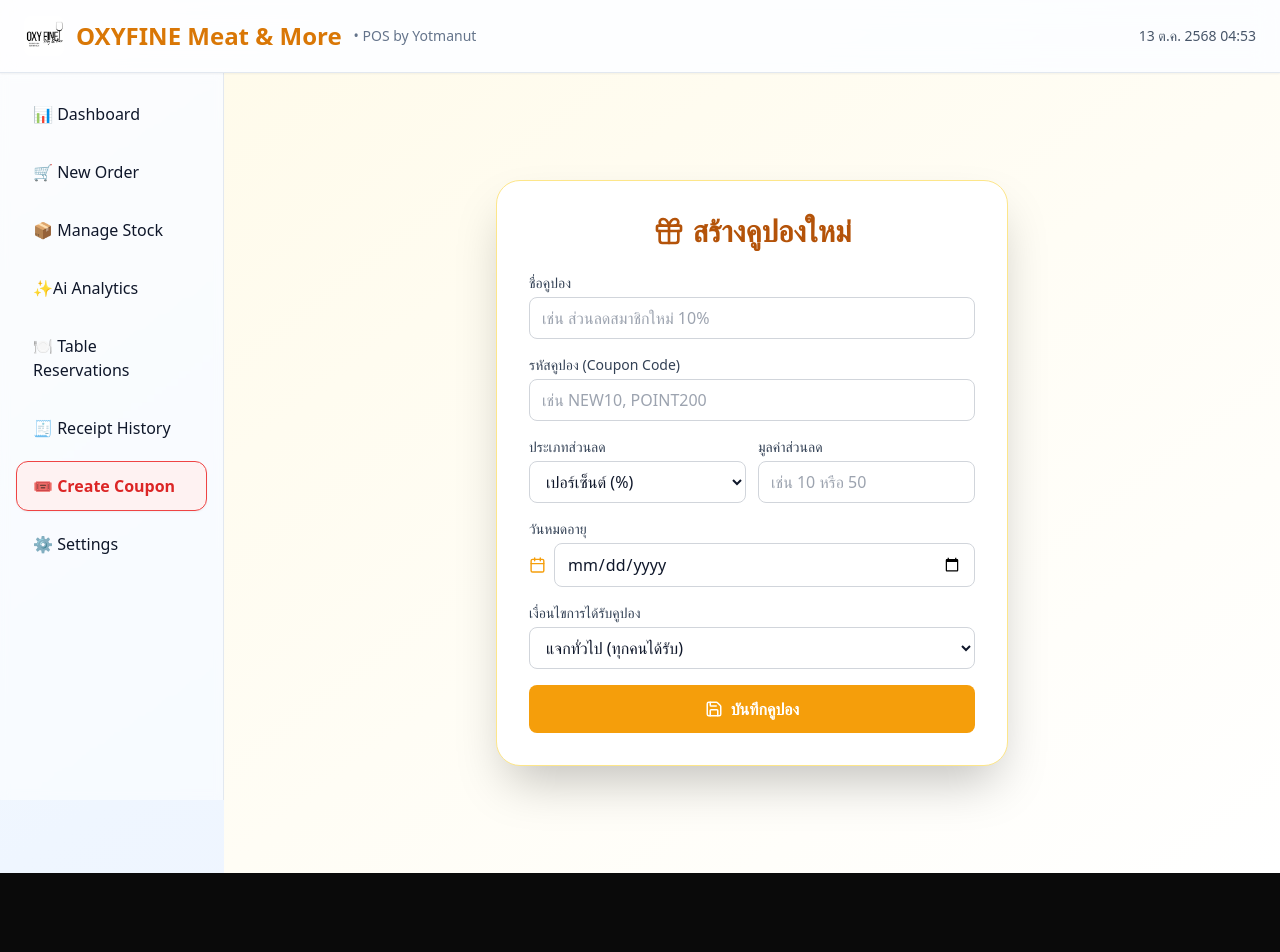
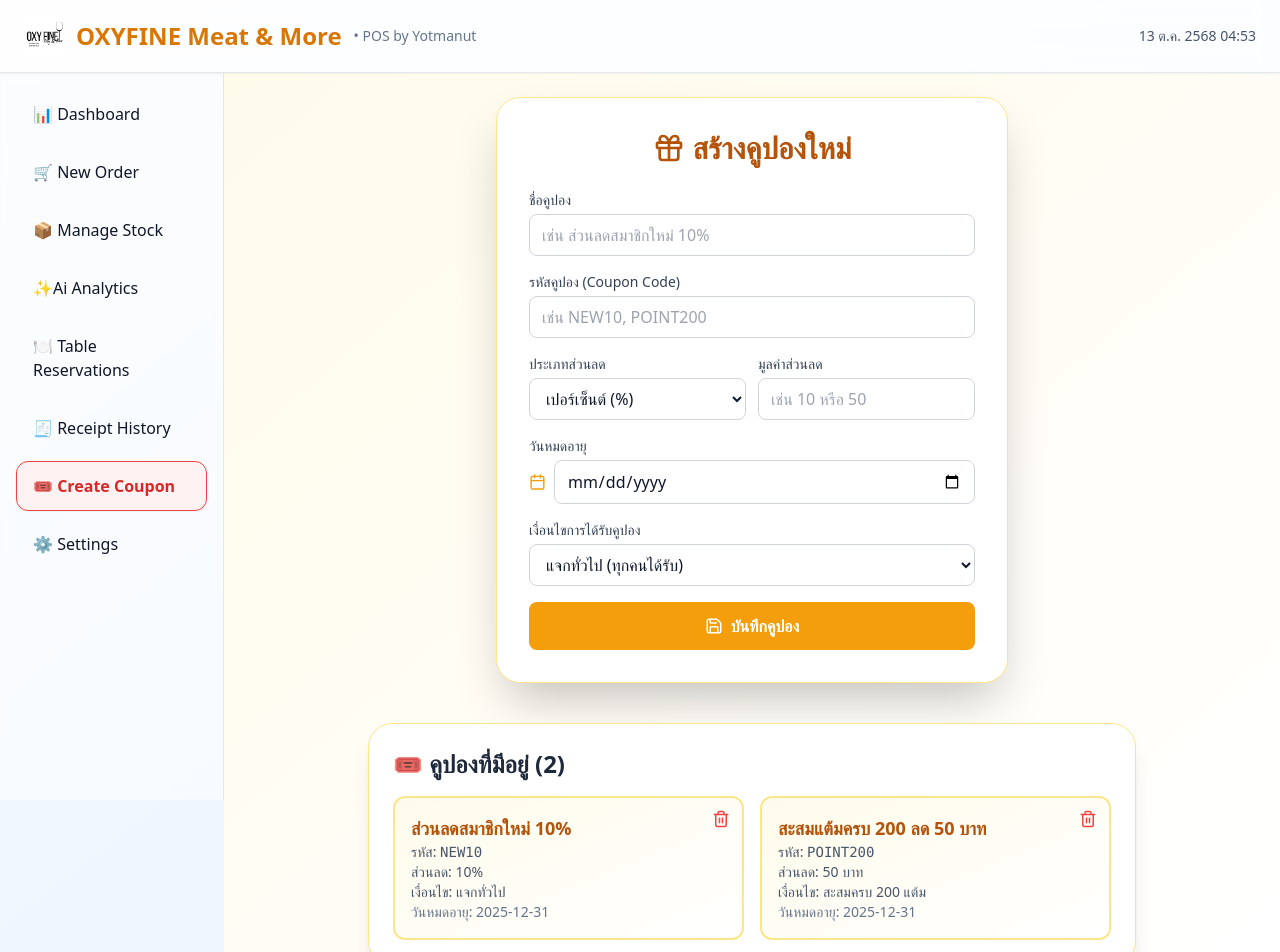
Before and after one commit to ryu-chirachot/Oxy-POS, a React (Vite) app: page /create-coupon in a window 1280 px wide. Shown: the top 952 px of the page. Before the commit the page ends 873 px from the top, so only its background shows below. Built offline with nearby package versions, Linux system fonts and the light colour scheme.

Commit message:
edit admincouponcreate

```diff
--- a/src/pages/AdminCouponCreate.jsx
+++ b/src/pages/AdminCouponCreate.jsx
@@ -1,5 +1,5 @@
 import React, { useState } from "react";
-import { Gift, Save, Calendar, Percent } from "lucide-react";
+import { Gift, Save, Calendar, Trash2 } from "lucide-react";
 
 export default function CreateCouponPage() {
   const [form, setForm] = useState({
@@ -12,6 +12,29 @@ export default function CreateCouponPage() {
     conditionValue: "",
   });
 
+  // ✅ เก็บรายการคูปองทั้งหมด
+  const [coupons, setCoupons] = useState([
+    {
+      id: 1,
+      title: "ส่วนลดสมาชิกใหม่ 10%",
+      code: "NEW10",
+      type: "percent",
+      value: 10,
+      expiry: "2025-12-31",
+      condition: "none",
+    },
+    {
+      id: 2,
+      title: "สะสมแต้มครบ 200 ลด 50 บาท",
+      code: "POINT200",
+      type: "amount",
+      value: 50,
+      expiry: "2025-12-31",
+      condition: "points",
+      conditionValue: 200,
+    },
+  ]);
+
   const handleChange = (e) => {
     const { name, value } = e.target;
     setForm((prev) => ({ ...prev, [name]: value }));
@@ -20,11 +43,18 @@ export default function CreateCouponPage() {
   const handleSubmit = (e) => {
     e.preventDefault();
     if (!form.title || !form.code || !form.value) {
-      alert("กรุณากรอกข้อมูลให้ครบถ้วน");
+      alert("⚠️ กรุณากรอกข้อมูลให้ครบถ้วน");
       return;
     }
-    console.log("✅ Coupon Created:", form);
+
+    const newCoupon = {
+      ...form,
+      id: Date.now(),
+    };
+
+    setCoupons((prev) => [...prev, newCoupon]);
     alert(`🎁 สร้างคูปองใหม่สำเร็จ!\n\nชื่อ: ${form.title}\nโค้ด: ${form.code}`);
+
     setForm({
       title: "",
       code: "",
@@ -36,13 +66,21 @@ export default function CreateCouponPage() {
     });
   };
 
+  // ✅ ฟังก์ชันลบคูปอง
+  const deleteCoupon = (id) => {
+    if (window.confirm("❌ ต้องการลบคูปองนี้หรือไม่?")) {
+      setCoupons((prev) => prev.filter((c) => c.id !== id));
+    }
+  };
+
   return (
-    <div className="min-h-screen bg-gradient-to-br from-amber-50 to-white flex items-center justify-center p-6">
-      <div className="bg-white w-full max-w-lg rounded-3xl shadow-2xl border border-amber-200 p-8">
+    <div className="min-h-screen bg-gradient-to-br from-amber-50 to-white flex flex-col items-center justify-start p-6">
+      <div className="bg-white w-full max-w-lg rounded-3xl shadow-2xl border border-amber-200 p-8 mb-10">
         <h1 className="text-3xl font-bold text-amber-700 mb-6 flex items-center gap-2 justify-center">
           <Gift size={32} /> สร้างคูปองใหม่
         </h1>
 
+        {/* ฟอร์มสร้างคูปอง */}
         <form onSubmit={handleSubmit} className="space-y-4">
           {/* ชื่อคูปอง */}
           <div>
@@ -123,7 +161,7 @@ export default function CreateCouponPage() {
             </div>
           </div>
 
-          {/* เงื่อนไขการแจกคูปอง */}
+          {/* เงื่อนไขการได้รับคูปอง */}
           <div>
             <label className="block text-sm font-medium text-slate-700 mb-1">
               เงื่อนไขการได้รับคูปอง
@@ -169,6 +207,61 @@ export default function CreateCouponPage() {
           </button>
         </form>
       </div>
+
+      {/* 🧾 แสดงคูปองที่มีอยู่ */}
+      <div className="bg-white w-full max-w-3xl rounded-3xl shadow-xl border border-amber-200 p-6">
+        <h2 className="text-2xl font-bold text-slate-800 mb-4">
+          🎟️ คูปองที่มีอยู่ ({coupons.length})
+        </h2>
+
+        {coupons.length === 0 ? (
+          <div className="text-center text-slate-400 py-10">
+            ยังไม่มีคูปองในระบบ 😅
+          </div>
+        ) : (
+          <div className="grid md:grid-cols-2 gap-4">
+            {coupons.map((c) => (
+              <div
+                key={c.id}
+                className="border-2 border-amber-200 rounded-xl p-4 bg-gradient-to-br from-amber-50 to-white hover:shadow-md transition relative"
+              >
+                <div className="font-semibold text-lg text-amber-700">
+                  {c.title}
+                </div>
+                <div className="text-sm text-slate-600">
+                  รหัส: <span className="font-mono">{c.code}</span>
+                </div>
+                <div className="text-sm text-slate-600">
+                  ส่วนลด:{" "}
+                  {c.type === "percent"
+                    ? `${c.value}%`
+                    : `${c.value.toLocaleString()} บาท`}
+                </div>
+                <div className="text-sm text-slate-600">
+                  เงื่อนไข:{" "}
+                  {c.condition === "none"
+                    ? "แจกทั่วไป"
+                    : c.condition === "points"
+                    ? `สะสมครบ ${c.conditionValue} แต้ม`
+                    : c.condition === "spending"
+                    ? `ยอดซื้อถึง ${c.conditionValue} บาท`
+                    : "วันเกิดลูกค้า"}
+                </div>
+                <div className="text-sm text-slate-500">
+                  วันหมดอายุ: {c.expiry || "ไม่ระบุ"}
+                </div>
+
+                <button
+                  onClick={() => deleteCoupon(c.id)}
+                  className="absolute top-3 right-3 text-red-500 hover:text-red-700 transition"
+                >
+                  <Trash2 size={18} />
+                </button>
+              </div>
+            ))}
+          </div>
+        )}
+      </div>
     </div>
   );
 }
```
